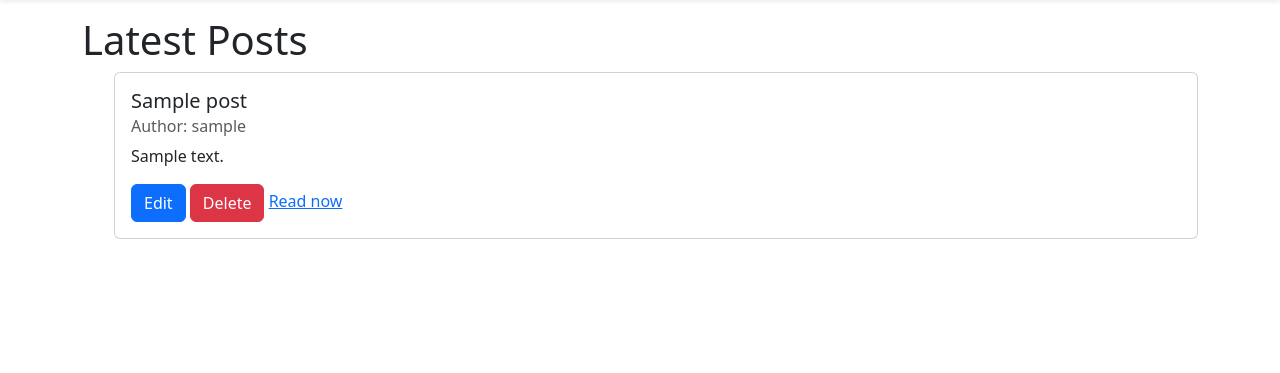
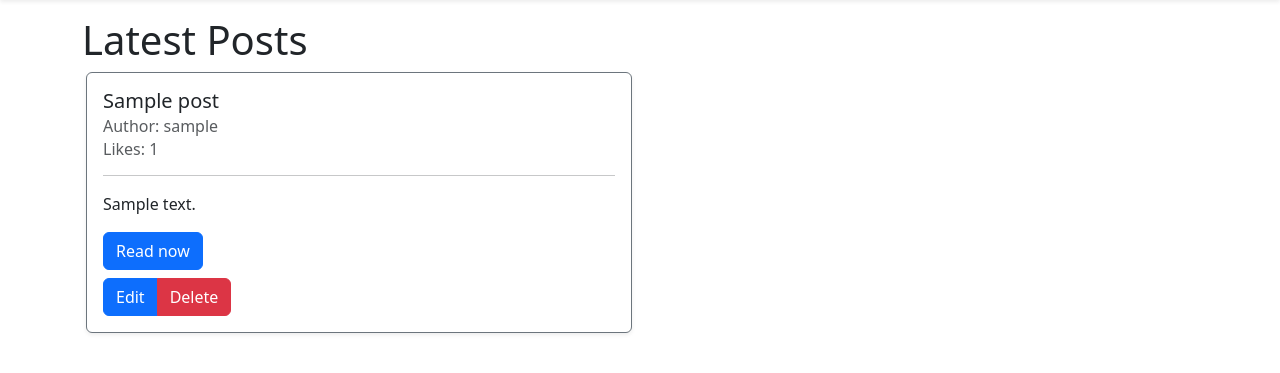
Before and after one commit to anthonymarkreynolds/django-microblog, a Django app: page /posts/ in a window 1280 px wide. Shown: the part 57-430 px from the top of the page. Run offline with Django 4.2, Linux system fonts and the light colour scheme; a user stored in the database is signed in; tables that the repository leaves empty hold one stand-in row (values such as "Sample post"); some libraries are stand-ins or nearby versions.

Commit message:
improve layouts, add post_confirm_delete template

```diff
--- a/posts/templates/posts/post_actions.html
+++ b/posts/templates/posts/post_actions.html
@@ -1,4 +1,7 @@
 {% if user.is_authenticated and post.author == user %}
+    <div class="btn-group pt-2" role="group" aria-label="Post actions">
+
     <a href="{% url 'posts:post-update' post.pk %}" class="btn btn-primary">Edit</a>
     <a href="{% url 'posts:post-delete' post.pk %}" class="btn btn-danger">Delete</a>
+    </div>
 {% endif %}
--- a/posts/templates/posts/post_detail.html
+++ b/posts/templates/posts/post_detail.html
@@ -8,11 +8,10 @@
     <h3>Author: {{post.author}}</h3>
     <h5>Posted on: {{post.created_at}}</h5>
     <h6>Likes: {{post.get_like_count}}</h6>
-    {% include 'posts/post_actions.html' with post=post %}
     {% if user.is_authenticated %}
         <form method="post" action="{% url 'posts:like-post' pk=post.pk %}">
           {% csrf_token %}
-          <button type="submit">
+          <button class="btn btn-primary" type="submit">
             {% if not user|has_liked:post %}
               Like
             {% else %}
@@ -21,8 +20,9 @@
           </button>
         </form>
     {% else %}
-      <p><a href="{% url 'login' %}">Log in</a> to like this post.</p>
+      <p><a class="btn btn-primary" href="{% url 'accounts:login' %}">Log in</a> to like this post.</p>
     {% endif %}
+    {% include 'posts/post_actions.html' with post=post %}
 </div>
 <div class="container-md p-4 border border-secondary">
   {{post.html|safe}}
--- a/posts/templates/posts/post_list.html
+++ b/posts/templates/posts/post_list.html
@@ -2,19 +2,24 @@
 
 {% block content %}
   <h1>Latest Posts</h1>
-  <ul>
+  <div class="row row-cols-1 row-cols-lg-2 g-2">
     {% for post in latest_posts %}
-      <div class="card mb-3" >
+      <div class="px-2 col">
+        <div class="card shadow-sm border-secondary">
           <div class="card-body">
             <h5 class="card-title">{{ post.title }}</h5>
             <h6 class="card-subtitle mb-2 text-body-secondary">Author: {{post.author}}</h6>
+            <h6 class="card-subtitle mb-2 text-body-secondary">Likes: {{post.get_like_count}}</h6>
+            <hr>
             <div class="card-text">{{post.html|safe|truncatewords:10}}</div>
-             {% include 'posts/post_actions.html' with post=post %}
-            <a href="{% url 'posts:post-detail' pk=post.pk %}" class="card-link">Read now</a>
+            <a href="{% url 'posts:post-detail' pk=post.pk %}" class="btn btn-primary card-link">Read now</a>
+            <br>
+            {% include 'posts/post_actions.html' with post=post %}
           </div>
         </div>
+      </div>
     {% empty %}
       <li>No posts yet.</li>
     {% endfor %}
-  </ul>
+      </div>
 {% endblock %}
--- a/posts/views.py
+++ b/posts/views.py
@@ -40,7 +40,7 @@ class PostUpdateView(PostAuthorMixin, UpdateView):
 
 class PostDeleteView(PostAuthorMixin, DeleteView):
     model = Post
-    success_url = reverse_lazy('post-list')
+    success_url = reverse_lazy('posts:post-list')
 
 
 @login_required
```
Also changed, not shown: posts/templates/posts/post_confirm_delete.html (added, +12 -0 lines).
